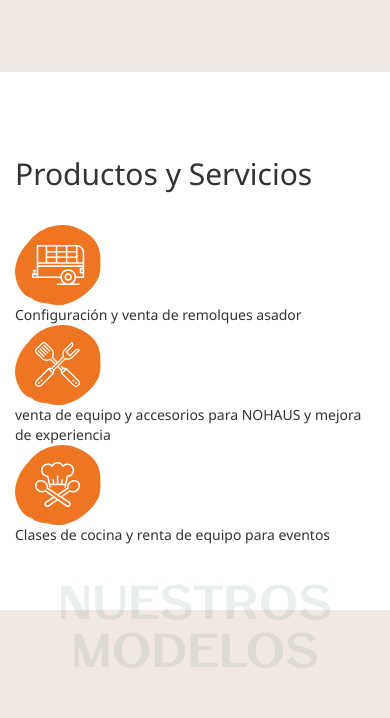
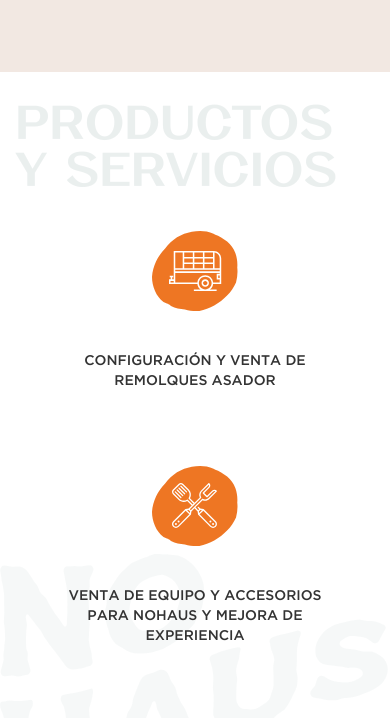
Before and after one commit to cesarmejiag/nohaus-site, a website: page html/index.html in a window 390 px wide. Shown: the part 1715-2433 px from the top of the page. Drawn offline with nearby package versions, Linux system fonts and the light colour scheme; files that its build step writes are made by us from their sources; files whose address does not match are found by name.

Commit message:
Products and services done

```diff
--- a/html/index.html
+++ b/html/index.html
@@ -194,7 +194,7 @@
                 <div class="holder">
                     <div class="container-fluid">
                         <div class="header">
-                            <h2>Productos y Servicios</h2>
+                            <h2 class="title">Productos y Servicios</h2>
                         </div>
                         <div class="content">
                             <div class="row">
@@ -220,6 +220,7 @@
                         </div>
                     </div>
                 </div>
+                <div class="bg"></div>
             </section>
             <!-- /.Products and services -->
 
--- a/source/sass/sections/_our-models.scss
+++ b/source/sass/sections/_our-models.scss
@@ -5,7 +5,7 @@
     Description:
 */
 .our-models {
-  background-color: #F2E8E2;
+  background-color: #f2e8e2;
   padding-top: 30px;
 
   .header {
@@ -13,9 +13,9 @@
   }
 
   .title {
-    color: #0A3E3A;
+    color: #0a3e3a;
     line-height: 100%;
-    opacity: .08;
+    opacity: 0.08;
   }
 
   .col-sm-6:first-child {
@@ -25,7 +25,7 @@
   }
 
   .model {
-    background-color: #00524C;
+    background-color: #00524c;
     color: #fff;
     max-width: 360px;
     padding: 10px 10px 25px;
@@ -35,7 +35,7 @@
     }
 
     .name {
-      color: #EE7623;
+      color: #ee7623;
       font-family: "MC Milton";
       font-size: 26px;
       margin-bottom: 10px;
@@ -60,9 +60,12 @@
 
     .col-sm-6:first-child {
       .model {
-        margin-bottom: 50px;
-        margin-left: 0;
+        margin: 0 auto 50px;
       }
+    }
+
+    .model {
+      margin: 0 auto;
     }
 
     .header {
--- a/source/sass/sections/_products-and-services.scss
+++ b/source/sass/sections/_products-and-services.scss
@@ -0,0 +1,95 @@
+/*
+    Document   : _products-and-services.scss
+    Created on : 10/06/2019, 22:49:15 PM
+    Author     : cesarmejia
+    Description:
+*/
+.products-and-services {
+  padding: 130px 0 300px;
+  position: relative;
+
+  .header {
+    max-width: 454px;
+    transform: translate(0, -130%);
+  }
+
+  .title {
+    color: #0a3e3a;
+    line-height: normal;
+    opacity: 0.08;
+    text-align: initial;
+  }
+
+  .col-sm-4 {
+    position: relative;
+    &::before {
+      border-left: 1px solid #00524c;
+      content: "";
+      display: block;
+      height: 90px;
+      left: 0;
+      position: absolute;
+      top: 110px;
+    }
+    &:first-child::before {
+      content: normal;
+    }
+  }
+
+  .card {
+    margin: 0 auto;
+    max-width: 260px;
+
+    .icon {
+      margin: 0 auto 40px;
+      max-width: 86px;
+    }
+
+    .text {
+      font-family: "Gotham Medium";
+      text-align: center;
+      text-transform: uppercase;
+    }
+  }
+
+  .bg {
+    background: no-repeat 120% 80% url("../images/services-bg.svg");
+    height: 100%;
+    left: 0;
+    position: absolute;
+    top: 0;
+    width: 100%;
+    z-index: -1;
+  }
+}
+
+@media screen and (max-width: 767px) {
+  .products-and-services {
+    padding: 30px 0 100px;
+
+    .header {
+      transform: none;
+    }
+
+    .col-sm-4 {
+      position: relative;
+      &::before {
+        content: normal;
+      }
+
+      &:last-child {
+        .card {
+          margin: 0 auto;
+        }
+      }
+    }
+
+    .card {
+      margin: 0 auto 75px;
+    }
+
+    .bg {
+      background-size: contain;
+    }
+  }
+}
--- a/source/sass/styles.scss
+++ b/source/sass/styles.scss
@@ -200,6 +200,7 @@
 @import "components/contact-form";
 @import "components/footer";
 
+@import "sections/products-and-services";
 @import "sections/our-models";
 @import "sections/showroom";
 @import "sections/contact";
```
Also changed, not shown: source/images/services-bg.svg (added).
